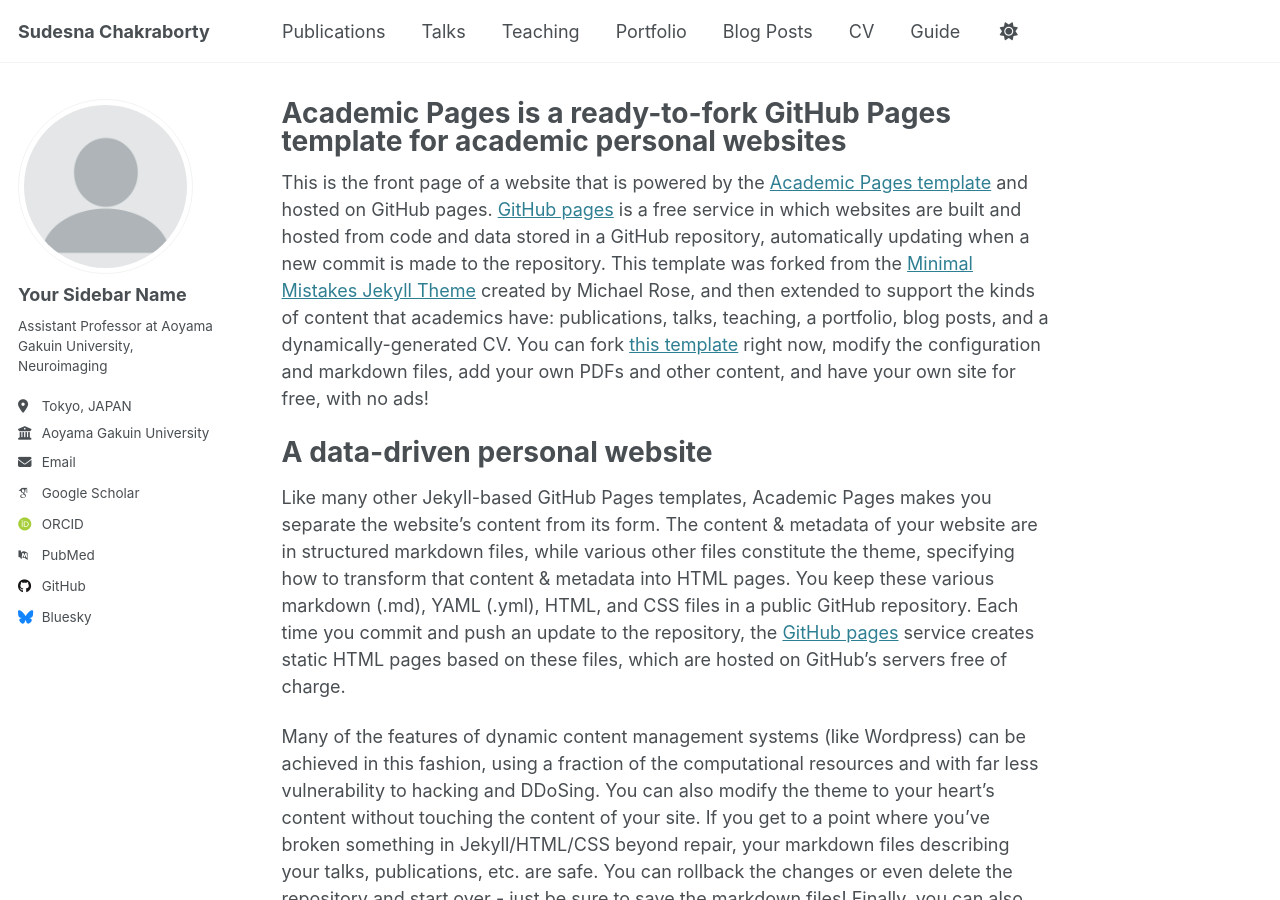
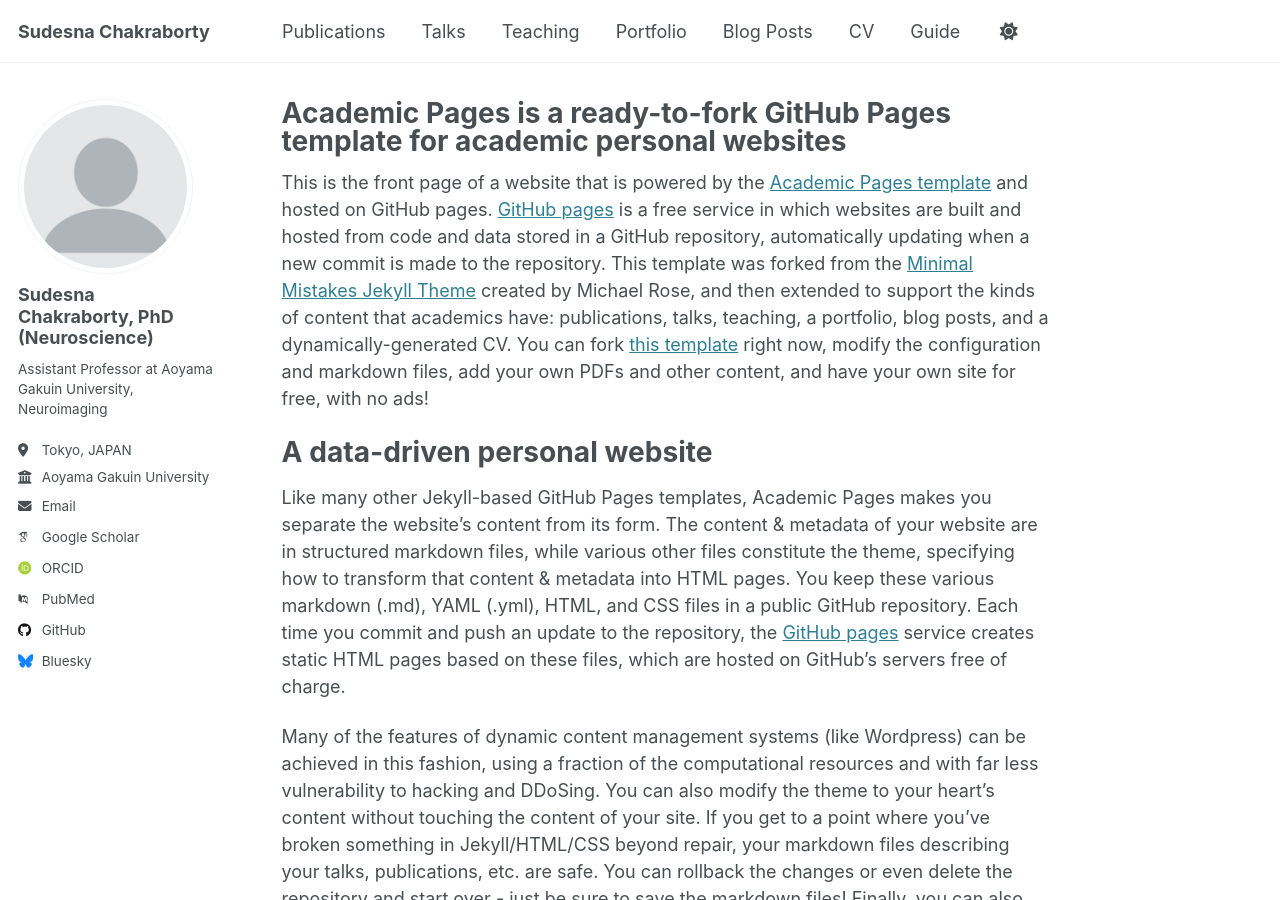
Before and after one commit to sudesnac/sudesnac.github.io, a Jekyll site: the page built from _pages/about.md, in a window 1280 px wide and 900 px high. Built offline with Jekyll 4.4.1, drawn with Linux system fonts in a browser that asks for light colours; some web fonts are replaced.

Commit message:
Update _config.yml

```diff
--- a/_config.yml
+++ b/_config.yml
@@ -23,7 +23,7 @@
 author:
   # Biographic information
   avatar           : "profile.png"
-  name             : "Your Sidebar Name"
+  name             : "Sudesna Chakraborty, PhD (Neuroscience)"
   pronouns         : # example: "she/her"
   bio              : "Assistant Professor at Aoyama Gakuin University, Neuroimaging"
   location         : "Tokyo, JAPAN"
```
